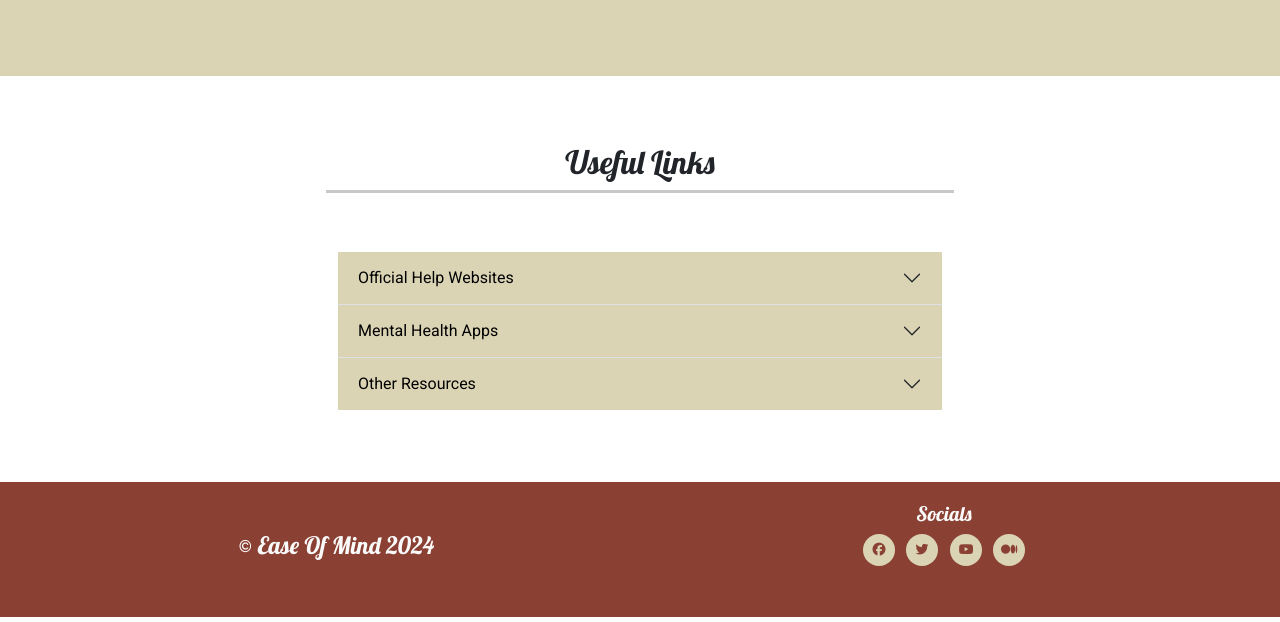
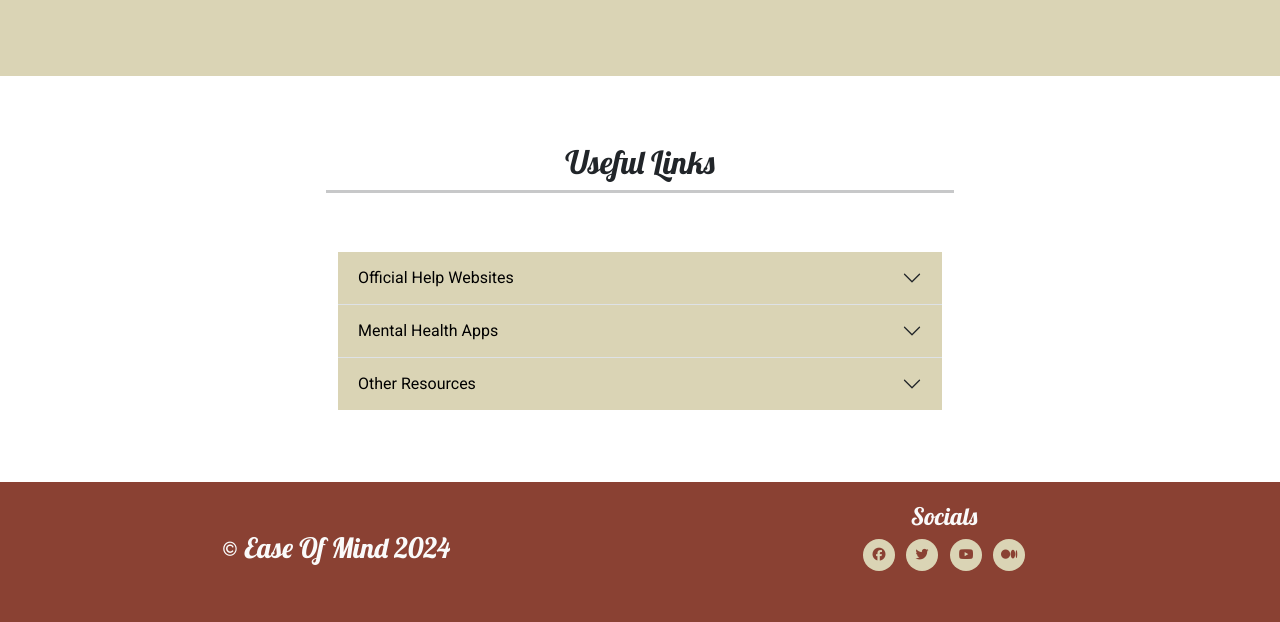
Before and after one commit to NSJ021/Ease-Of-Mind-Website, a plain HTML site: page index.html in a window 1280 px wide. Shown: the part 2867-3489 px from the top of the page. Drawn offline with nearby package versions, Linux system fonts and the light colour scheme; a web font is replaced by a local one.

Commit message:
Fix: SEO heading issue part 2

```diff
--- a/index.html
+++ b/index.html
@@ -386,10 +386,10 @@
     <footer class="container-fluid container-wrapper--red">
         <div id="footer-details" class="row text-center align-items-center">
             <div class="col-sm-6">
-                <h4>&copy; Ease Of Mind 2024</h4>
+                <h3>&copy; Ease Of Mind 2024</h3>
             </div>
             <div class="col-sm-6">
-                <h5 class="px-2">Socials</h5>
+                <h4 class="px-2">Socials</h4>
                 <ul class="list-inline social-links">
                     <li class="list-inline-item bounce">
                         <a href="https://www.facebook.com/" target="_blank">
```
